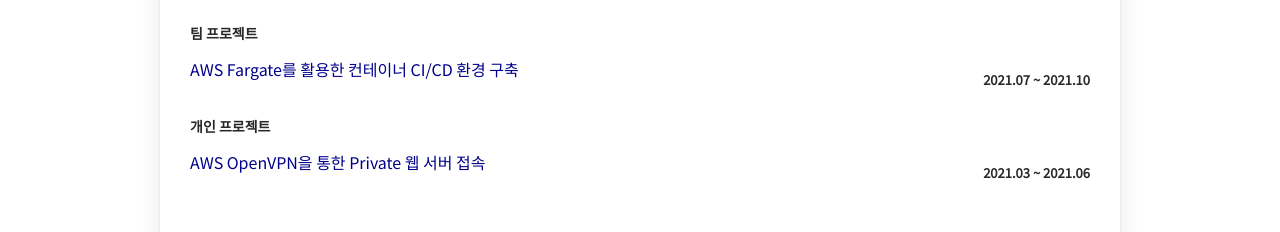
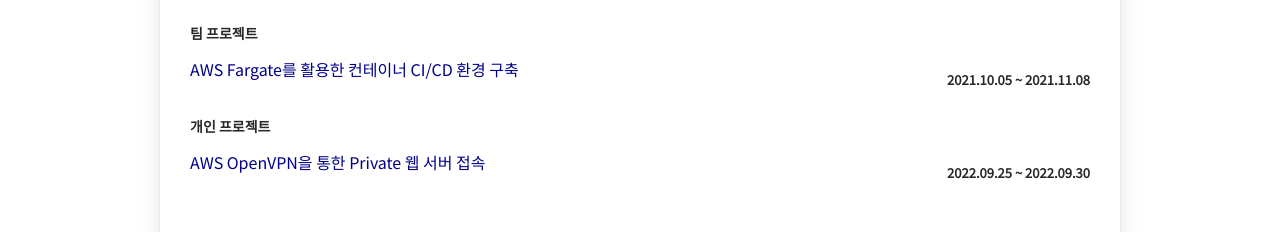
Before and after one commit to kimin-park/kimin-park.github.io, a plain HTML site: page index.html in a window 1280 px wide. Shown: the part 922-1154 px from the top of the page. Drawn offline with Linux system fonts and the light colour scheme.

Commit message:
Update index.html
프로젝트 날짜 변경

```diff
--- a/index.html
+++ b/index.html
@@ -76,14 +76,14 @@
         </div>
         <div class="float-wrap">
           <a class="team" href="https://kimin-park-profile.notion.site/17d19326038541469a8b7e6abefdea26">AWS Fargate를 활용한 컨테이너 CI/CD 환경 구축</a>
-          <p class="year-text">2021.07 ~ 2021.10</p>
+          <p class="year-text">2021.10.05 ~ 2021.11.08</p>
         </div>
         <div class="float-wrap">
             <p class="project-name">개인 프로젝트</p>
         </div>
         <div class="float-wrap">
           <a class="personal" href="https://kimin-park-profile.notion.site/0fbf32c2335641bcb08ffba8ad9cb964">AWS OpenVPN을 통한 Private 웹 서버 접속</a>
-          <p class="year-text">2021.03 ~ 2021.06</p>
+          <p class="year-text">2022.09.25 ~ 2022.09.30</p>
         </div>
       </section>
 
```
